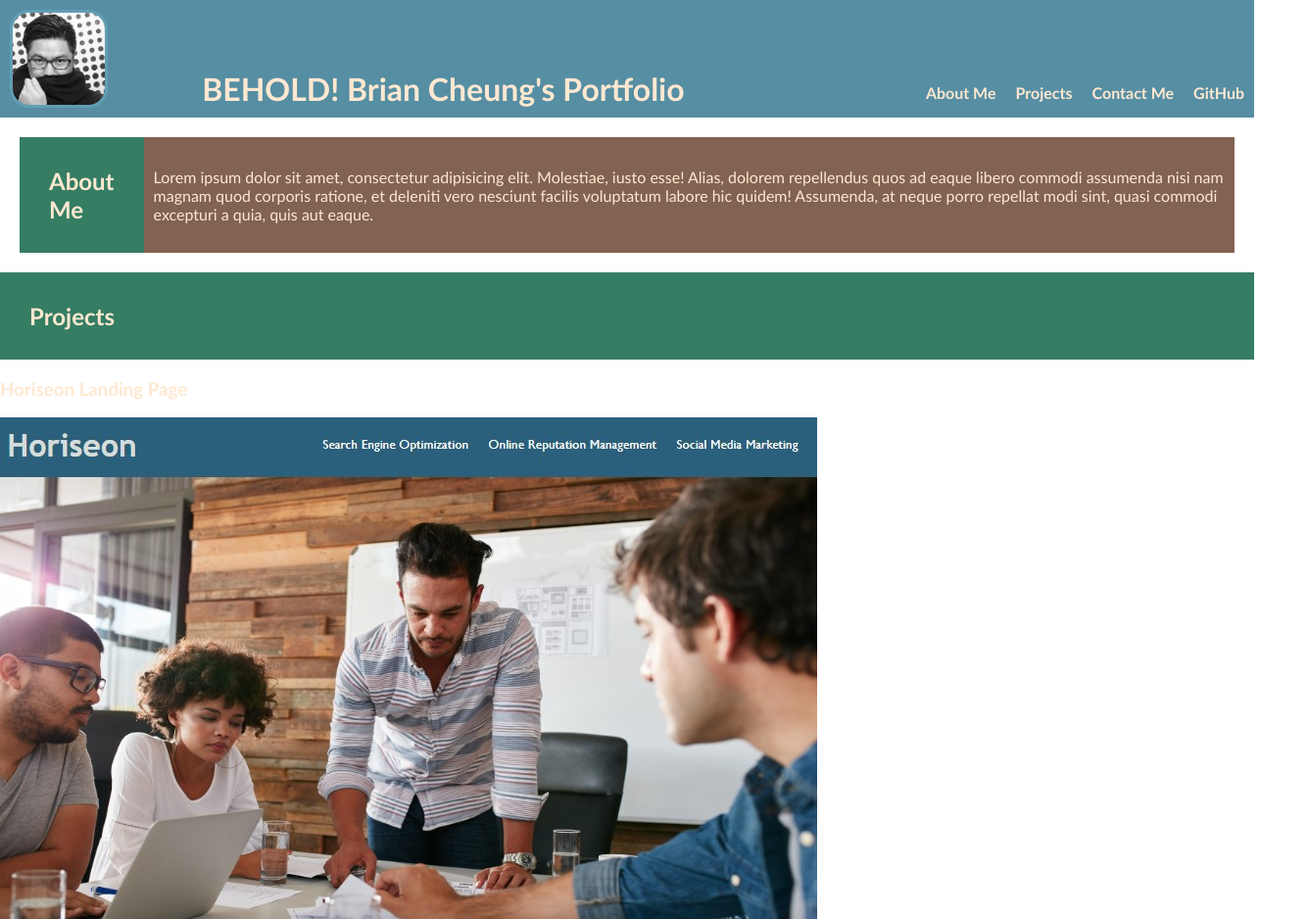
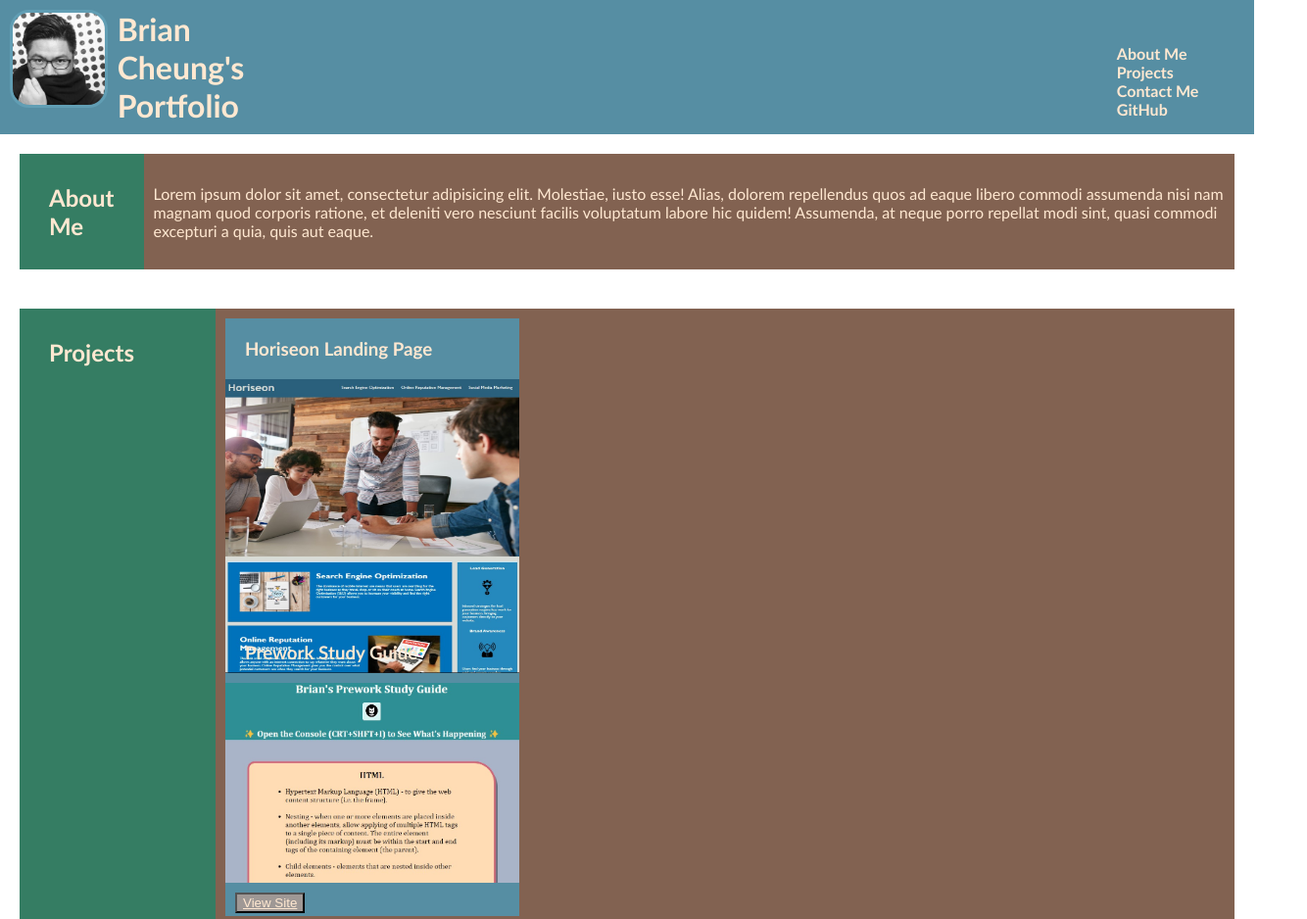
Before and after one commit to CYCBrian/Brian-Cheung-Module-2-Weekly-Challenge-Professional-Portfolio, a plain HTML site: page index.html in a window 1280 px wide. Shown: the top 938 px of the page at 98% size, 1334 px wide, since content can reach past the window. Drawn offline with Linux system fonts and the light colour scheme.

Commit message:
Issue 5 Nothing Works

```diff
--- a/Assets/Stylesheet/style.css
+++ b/Assets/Stylesheet/style.css
@@ -6,8 +6,6 @@
     --color5: #9F9895;
     --color6: #357D63;
     --color7: #ffffff;
-    --color8: #000000;
-
 }
 
 * {
@@ -25,16 +23,7 @@ body{
 header{
     display: flex;
     flex-direction: row;
-    justify-content: space-between;
     background-color: var(--color2);
-}
-
-.website-heading{
-    background-color: var(--color2);
-    display: flex;
-    align-items: flex-end;
-    margin-bottom: 10px;
-    margin-right: 100px;
 }
 
 #profile-pic{
@@ -47,9 +36,18 @@ header{
     border-color: #619eb4;
 }
 
+.website-heading{
+    background-color: var(--color2);
+    display: flex;
+    align-items: flex-end;
+    margin: 10px;
+    margin-right: 400px;
+}
+
 nav{
     display: flex;
     align-items: end;
+    margin-left: 400px;
 }
 
 nav ul{
@@ -79,6 +77,7 @@ main{
 .section-header{
     display: flex;
     justify-content: flex-start;
+    width: 200px;
     margin: 0px;
     padding: 30px;
     background-color: var(--color6);
@@ -89,6 +88,45 @@ main{
     display: flex;
     justify-content: center;
     align-items: center;
+}
+
+.project-content{
+    display: flex;
+    flex-direction: row;
+    flex-wrap: wrap;
+    margin: 20px;
+    background-color: var(--color3);
+}
+
+.card{
+    display: flex;
+    flex-direction: column;
+    flex
+    width: 300px;
+    height:300px;
+    margin: 10px;
+    background-color: var(--color2);
+}
+
+.project-title{
+    display: flex;
+    flex-direction: row;
+    justify-content: flex-start;
+    margin: 10px;
+    padding: 10px;
+}
+.project-image{
+    width: 300px;
+    height: 300px;
+}
+
+.project-jump{
+    display: flex;
+    flex-direction: row;
+    align-self: flex-end;
+    background-color: var(--color5);
+    margin: 10px;
+    text-decoration: none;
 }
 
 .contact-me-content{
@@ -102,8 +140,8 @@ main{
     display: flex;
     flex-direction: row;
     margin: 10px;
-    margin-left: 130px;
-    gap: 0px 130px;
+    margin-left: 00px;
+    gap: 0px 200px;
 }
 
 .form-lable{
@@ -117,7 +155,6 @@ main{
     margin: 10px;
     border-style: outset;
     width: 300px;
-    color: var(--color8);
 }
 
 .message{
@@ -132,8 +169,6 @@ main{
     width: 500px;
     height: 100px;
     border-style: inset;
-    color: var(--color8);
-    flex-shrink: 1;
 
 }
 .form-submit{
@@ -141,10 +176,8 @@ main{
     border-style: outset;
     align-self: flex-end;
     margin-right: 10px;
-    padding: 5px;
     background-color: var(--color5);
 }
-
 
 footer {
     display: flex;
@@ -170,18 +203,3 @@ footer {
     border-color: var(--color2);
     border-radius: 5px;
 }
-
-
-
-
-
-
-
-
-.project-content
-.section-header
-
-.card
-.project-title
-.project-image
-.project-jump
--- a/index.html
+++ b/index.html
@@ -13,7 +13,7 @@
     <header>
         <img id="profile-pic" src="./Assets/images/half-my-face.jpg" alt="My face.">
 
-        <h1 class="website-heading">BEHOLD! Brian Cheung's Portfolio</h1>
+        <h1 class="website-heading">Brian Cheung's Portfolio</h1>
 
         <nav>
             <ul>
@@ -35,10 +35,11 @@
 
         <section id="projects" class="project-content">
             <h2 class="section-header">Projects</h2>
-            <section class="feature-project-card">
-                <h3 class="feature-project-title">Horiseon Landing Page</h3>
-                <img class="feature-project-image" src="./Assets/images/Horiseon Landing Page.jpg" alt="Horiseon Landing Page preview">
-                <a href="https://cycbrian.github.io/Brian-Cheung-Module-1-Weekly-Challenge-Horiseon-Landing-Page/" target="_blank"><button class="feature-project-jump">View Site</button></a>
+            <section class="projects">
+                <section class="card">
+                    <h3 class="project-title">Horiseon Landing Page</h3>
+                    <img class="project-image" src="./Assets/images/Horiseon Landing Page.jpg" alt="Horiseon Landing Page preview">
+                    <a href="https://cycbrian.github.io/Brian-Cheung-Module-1-Weekly-Challenge-Horiseon-Landing-Page/" target="_blank"><button class="project-jump">View Site</button></a>
                 </section>
 
                 <section class="card">
@@ -63,6 +64,7 @@
                     <h3 class="project-title">Coming Soon</h3>
                     <img class="project-image" src="./Assets/images/Coming Soon.jpg" alt="Robot and worker at a construction site">
                     <a href="https://m.media-amazon.com/images/M/MV5BZjIyYzVkZDItOWQ3Mi00NGMxLTkxNzgtMjU0YjFiNDNlY2M0XkEyXkFqcGdeQXVyMzgzOTI1NTA@._V1_.jpg" target="_blank"><button class="project-jump">View Site</button></a>
+                </section>
             </section>
         </section>
 
```
Lines whose indentation alone changed are shown as unchanged.
